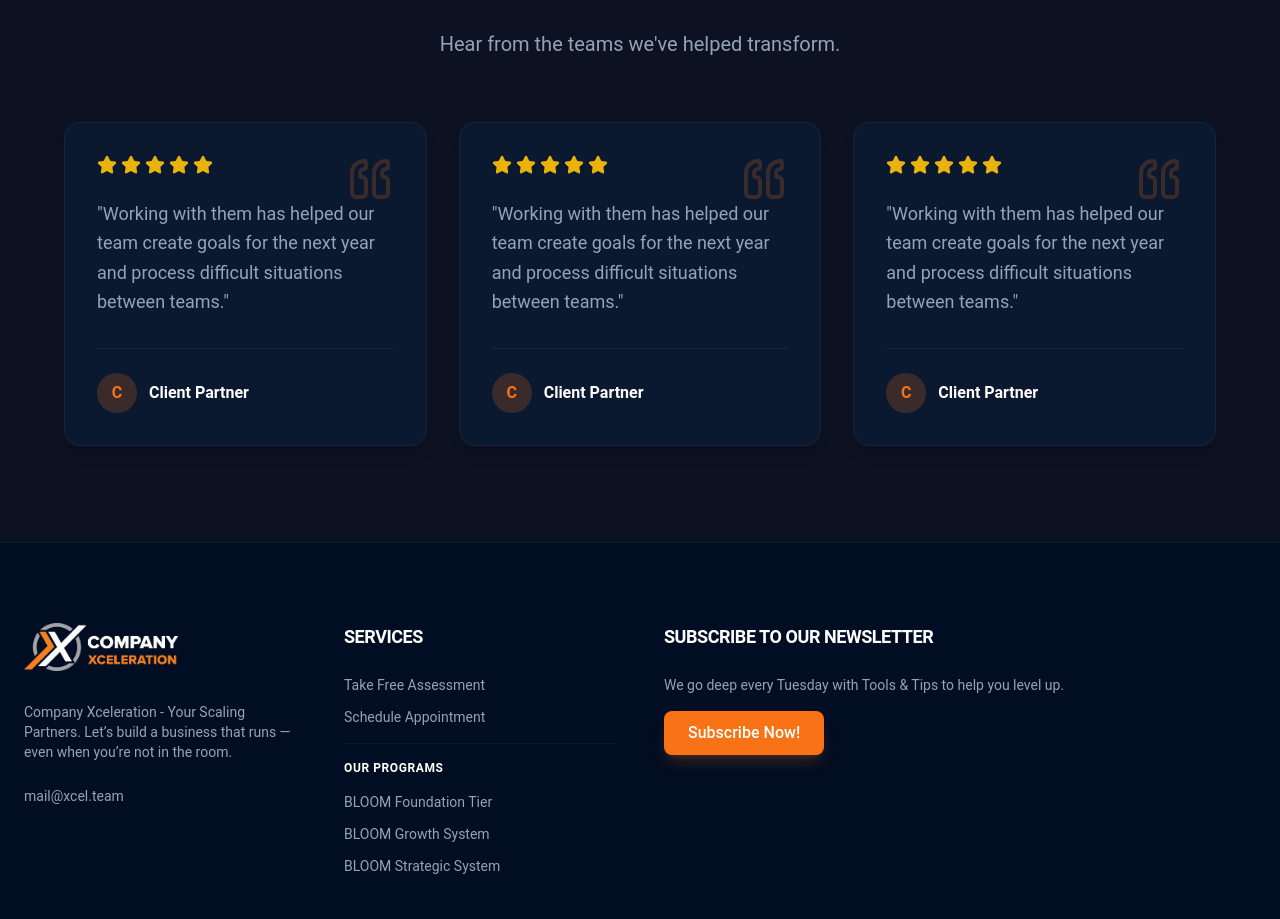
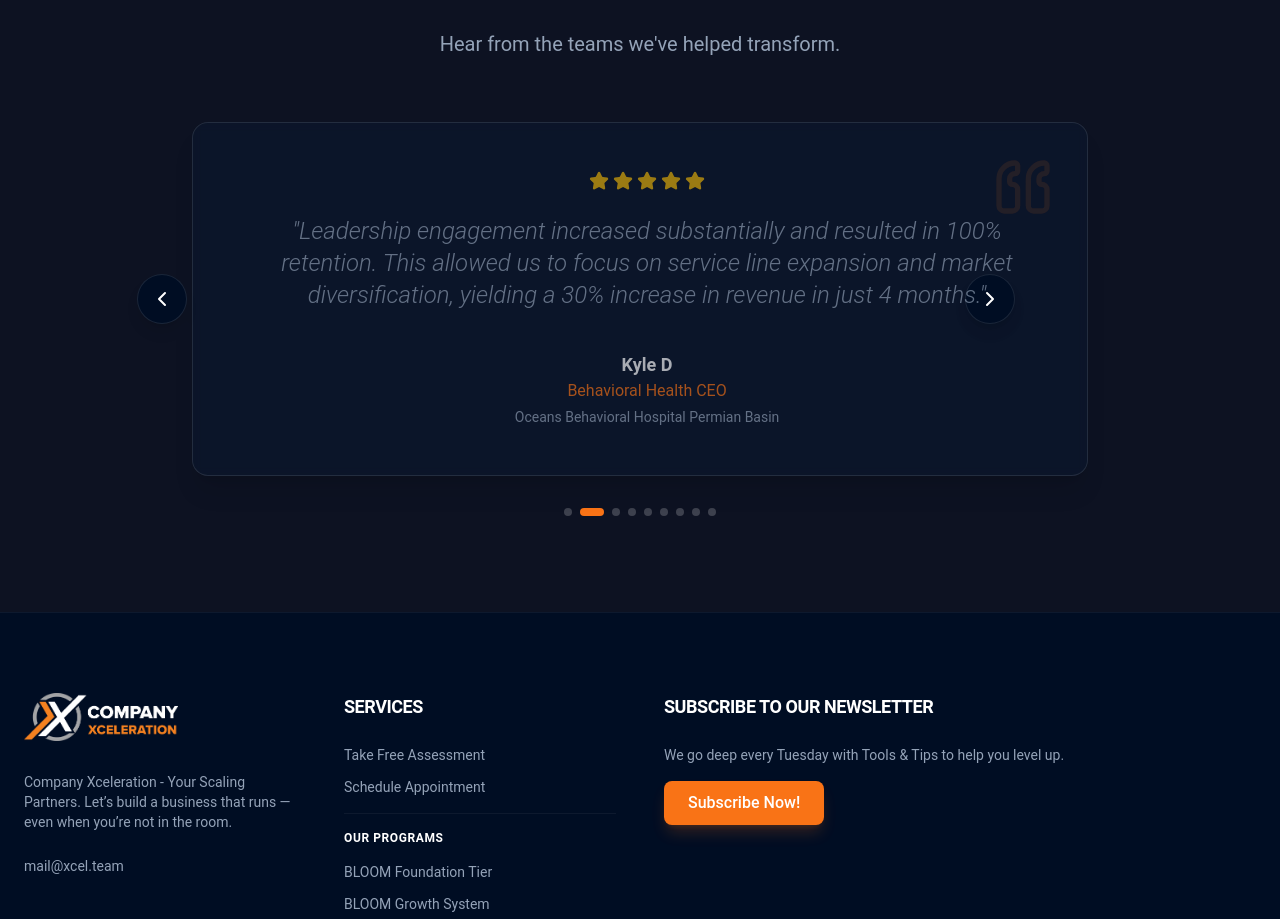
Before and after one commit to Mlcox2/company-xceleration, a React (Vite) app: page / in a window 1280 px wide. Shown: the part 3183-4102 px from the top of the page. Built offline with nearby package versions, Linux system fonts and the light colour scheme.

Commit message:
Update Testimonials component to use Carousel with real data

```diff
--- a/src/components/Testimonials.tsx
+++ b/src/components/Testimonials.tsx
@@ -1,22 +1,30 @@
 
-import { Star, Quote } from 'lucide-react';
-
-const testimonials = [
-    {
-        text: "Working with them has helped our team create goals for the next year and process difficult situations between teams.",
-        author: "Client Partner"
-    },
-    {
-        text: "Working with them has helped our team create goals for the next year and process difficult situations between teams.",
-        author: "Client Partner"
-    },
-    {
-        text: "Working with them has helped our team create goals for the next year and process difficult situations between teams.",
-        author: "Client Partner"
-    }
-];
+import { useState, useEffect } from 'react';
+import { motion, AnimatePresence } from 'framer-motion';
+import { Star, Quote, ChevronLeft, ChevronRight } from 'lucide-react';
+import { TESTIMONIALS } from '../data/testimonials';
 
 export const Testimonials = () => {
+    const [currentIndex, setCurrentIndex] = useState(0);
+
+    // Auto-rotate every 6 seconds
+    useEffect(() => {
+        const timer = setInterval(() => {
+            handleNext();
+        }, 6000);
+        return () => clearInterval(timer);
+    }, [currentIndex]);
+
+    const handleNext = () => {
+        setCurrentIndex((prev) => (prev + 1) % TESTIMONIALS.length);
+    };
+
+    const handlePrev = () => {
+        setCurrentIndex((prev) => (prev - 1 + TESTIMONIALS.length) % TESTIMONIALS.length);
+    };
+
+    const current = TESTIMONIALS[currentIndex];
+
     return (
         <section className="py-24 bg-background border-t border-white/5 relative overflow-hidden">
             <div className="absolute inset-0 bg-primary/5 skew-y-3 transform origin-top-left scale-110 opactiy-50" />
@@ -31,26 +39,63 @@ export const Testimonials = () => {
                     </p>
                 </div>
 
-                <div className="grid md:grid-cols-3 gap-8 max-w-6xl mx-auto">
-                    {testimonials.map((item, idx) => (
-                        <div key={idx} className="bg-background-card p-8 rounded-2xl border border-white/5 relative group hover:border-primary/30 transition-colors shadow-lg">
-                            <Quote className="absolute top-8 right-8 text-primary/20 w-12 h-12 rotate-180" />
-                            <div className="flex gap-1 mb-6">
+                <div className="max-w-4xl mx-auto relative">
+                    <div className="bg-background-card/50 backdrop-blur-sm p-8 md:p-12 rounded-2xl border border-white/10 shadow-xl relative min-h-[300px] flex flex-col justify-center">
+                        <Quote className="absolute top-8 right-8 text-primary/10 w-16 h-16 rotate-180" />
+
+                        <AnimatePresence mode="wait">
+                            <motion.div
+                                key={currentIndex}
+                                initial={{ opacity: 0, x: 20 }}
+                                animate={{ opacity: 1, x: 0 }}
+                                exit={{ opacity: 0, x: -20 }}
+                                transition={{ duration: 0.3 }}
+                                className="relative z-10"
+                            >
+                                <div className="flex justify-center gap-1 mb-6">
                                     {[...Array(5)].map((_, i) => (
                                         <Star key={i} className="w-5 h-5 text-yellow-500 fill-current" />
                                     ))}
                                 </div>
-                            <p className="text-lg text-text-secondary mb-8 leading-relaxed min-h-[5rem]">
-                                "{item.text}"
+                                <p className="text-xl md:text-2xl text-text-secondary text-center mb-10 leading-relaxed font-light italic">
+                                    "{current.quote}"
                                 </p>
-                            <div className="border-t border-white/5 pt-6 flex items-center gap-3">
-                                <div className="w-10 h-10 rounded-full bg-primary/20 flex items-center justify-center text-primary font-bold">
-                                    {item.author[0]}
+                                <div className="flex flex-col items-center">
+                                    <div className="font-bold text-white text-lg">{current.author}</div>
+                                    {current.role && <div className="text-primary">{current.role}</div>}
+                                    {current.company && <div className="text-sm text-text-secondary mt-1">{current.company}</div>}
                                 </div>
-                                <div className="font-bold text-white">{item.author}</div>
+                            </motion.div>
+                        </AnimatePresence>
+
+                        {/* Controls */}
+                        <div className="flex justify-between absolute top-1/2 -translate-y-1/2 left-0 right-0 w-full px-2 md:-mx-16 pointer-events-none">
+                            <button
+                                onClick={handlePrev}
+                                className="pointer-events-auto p-3 rounded-full bg-background border border-white/10 text-white hover:bg-primary hover:border-primary transition-all shadow-lg transform hover:scale-110"
+                            >
+                                <ChevronLeft size={24} />
+                            </button>
+                            <button
+                                onClick={handleNext}
+                                className="pointer-events-auto p-3 rounded-full bg-background border border-white/10 text-white hover:bg-primary hover:border-primary transition-all shadow-lg transform hover:scale-110"
+                            >
+                                <ChevronRight size={24} />
+                            </button>
                         </div>
                     </div>
+
+                    {/* Dots */}
+                    <div className="flex justify-center gap-2 mt-8">
+                        {TESTIMONIALS.map((_, idx) => (
+                            <button
+                                key={idx}
+                                onClick={() => setCurrentIndex(idx)}
+                                className={`w-2 h-2 rounded-full transition-all ${idx === currentIndex ? 'bg-primary w-6' : 'bg-white/20 hover:bg-white/40'
+                                    }`}
+                            />
                         ))}
+                    </div>
                 </div>
             </div>
         </section>
```
Lines whose indentation alone changed are shown as unchanged.
